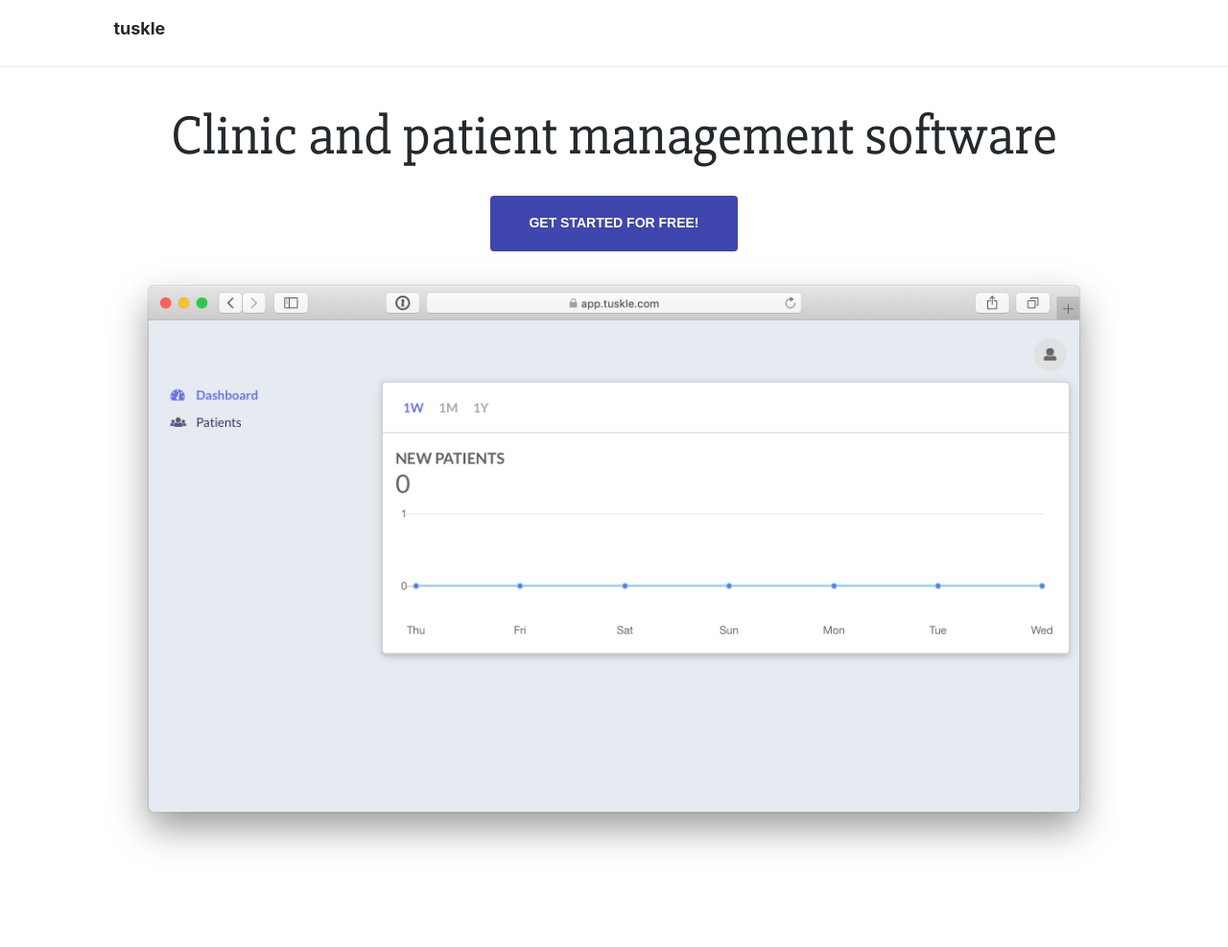
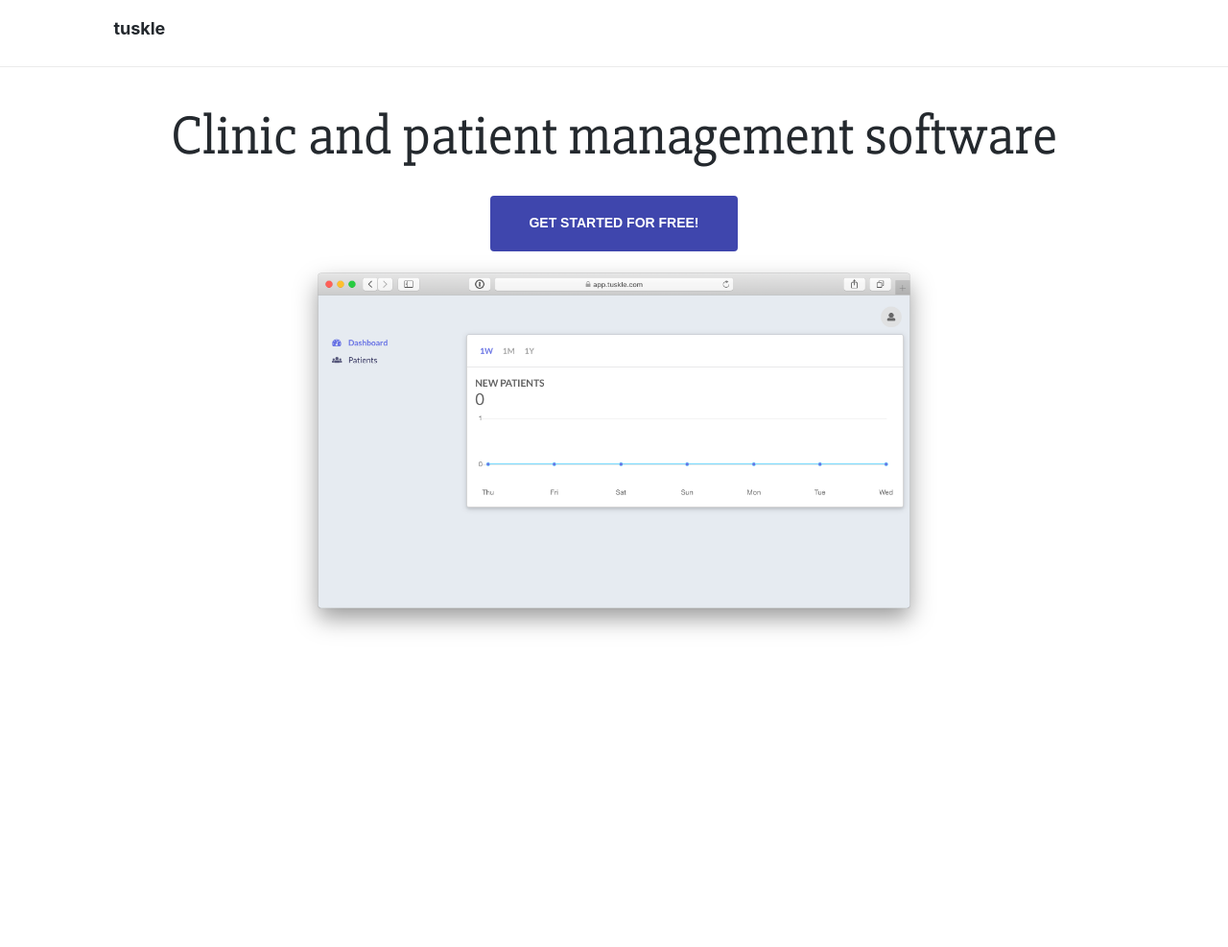
Before and after one commit to tusklehq/tuskle.github.io, a Jekyll site: the page built from index.html, in a window 1280 px wide. Shown: the whole page at 96% size. Built offline with Jekyll 4.4.1, drawn with Linux system fonts in a browser that asks for light colours; after the commit the page ends 900 px from its top, so only the background shows below that.

Commit message:
made image response with scss home-page partial

```diff
--- a/_sass/_home-page.scss
+++ b/_sass/_home-page.scss
@@ -29,4 +29,7 @@
     .page-home.page-home .o-hero__header__headline {
         font-size: 3.6rem;
     }
+    .o-hero.page-home img {
+        max-width: 684px;
+    }
 }
```
